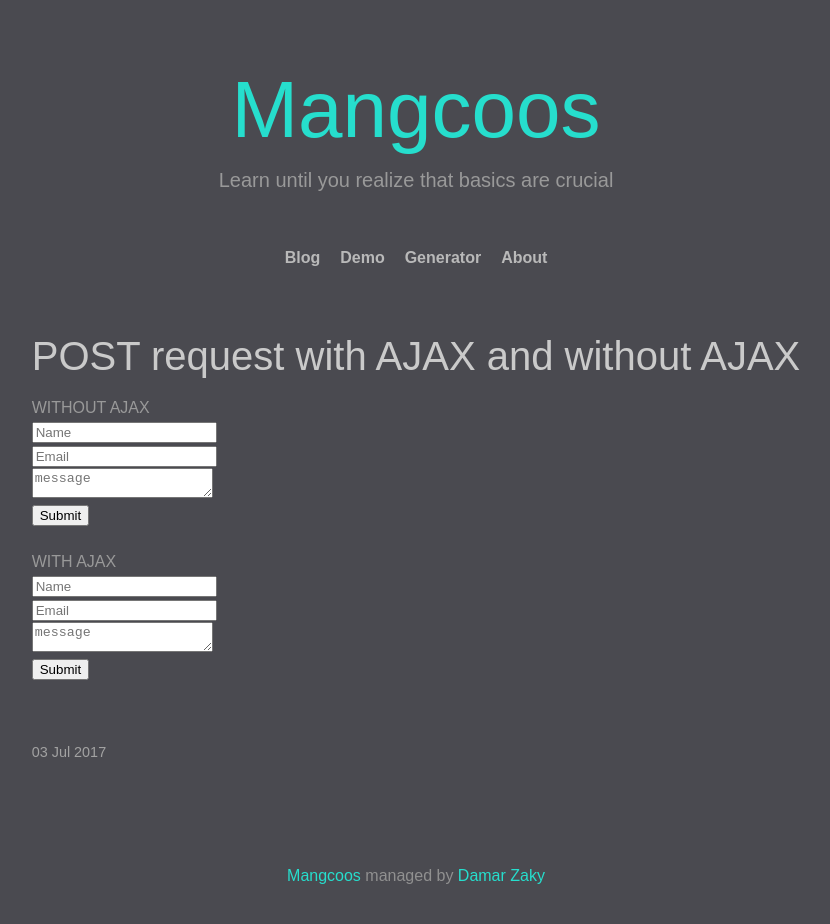
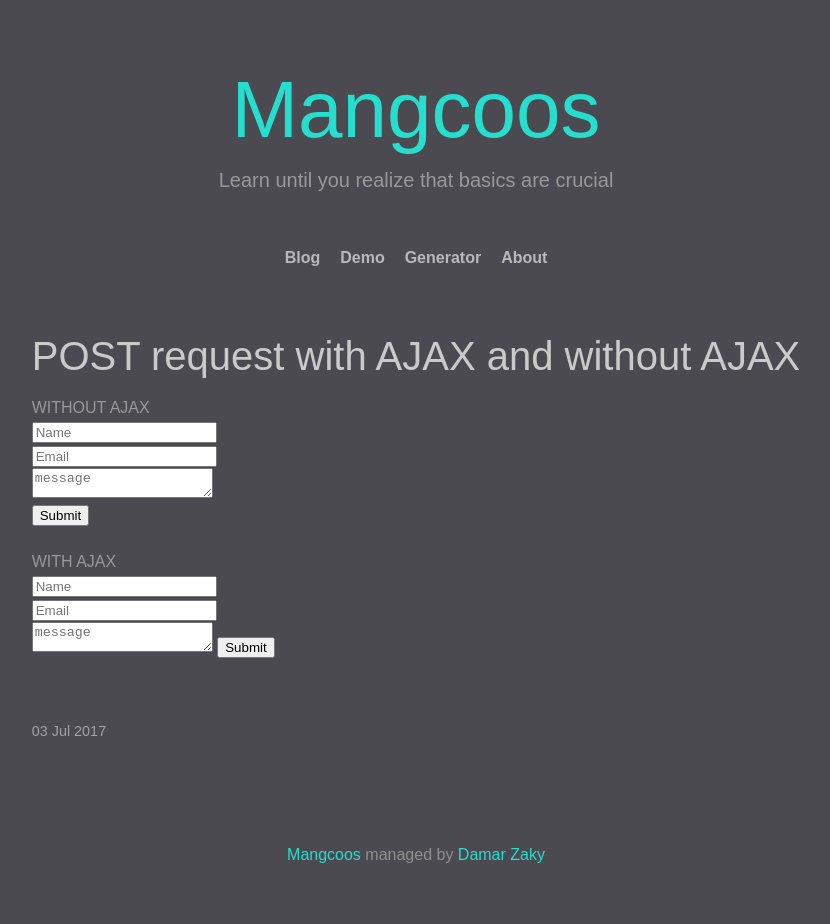
Before and after one commit to damzaky/damzaky.github.io, a Jekyll site: the page built from _posts/demo/2017-07-02-POST-request-with-AJAX-and-without-AJAX.html, in a window 1280 px wide. Shown: the whole page, without its empty margins (224-1054 px from the left). Built offline with Jekyll 4.4.1, drawn with Linux system fonts in a browser that asks for light colours; after the commit the page ends 903 px from its top, so only the background shows below that.

Commit message:
Update 2017-07-02-POST-request-with-AJAX-and-without-AJAX.html

```diff
--- a/_posts/demo/2017-07-02-POST-request-with-AJAX-and-without-AJAX.html
+++ b/_posts/demo/2017-07-02-POST-request-with-AJAX-and-without-AJAX.html
@@ -56,7 +56,7 @@ WITH AJAX
                   name="entry.1152730038" dir="auto" data-initial-dir="auto"
                   data-initial-value="" style="height: 24px;" placeholder="message">
 </textarea>
-<button type='submit' style='display:block;' onclick="javascript:AJAXPost(this)">Submit</button>
+<input type="button" value="Submit" onclick="javascript:AJAXPost(this)">
 
   </form>
 <script type='text/javascript'>
```
